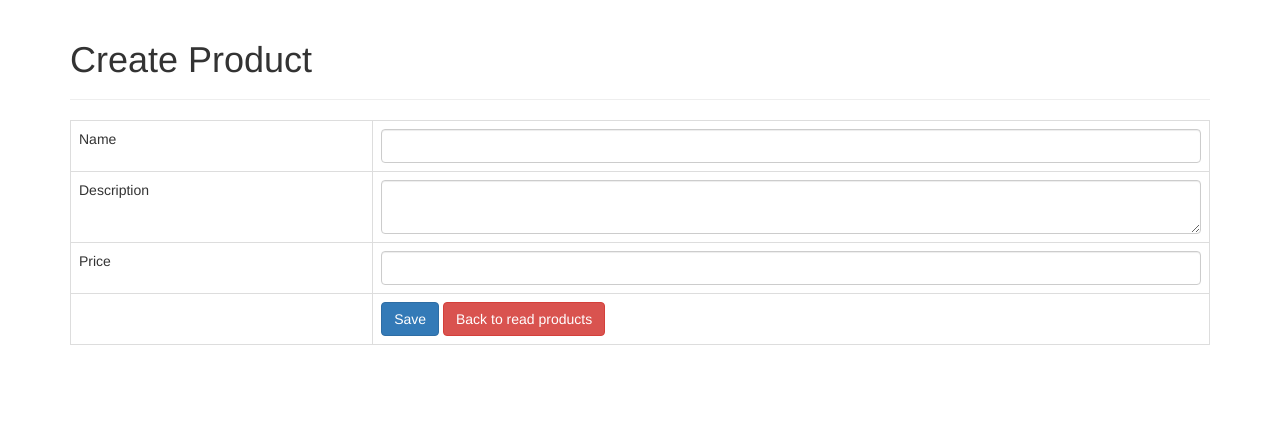
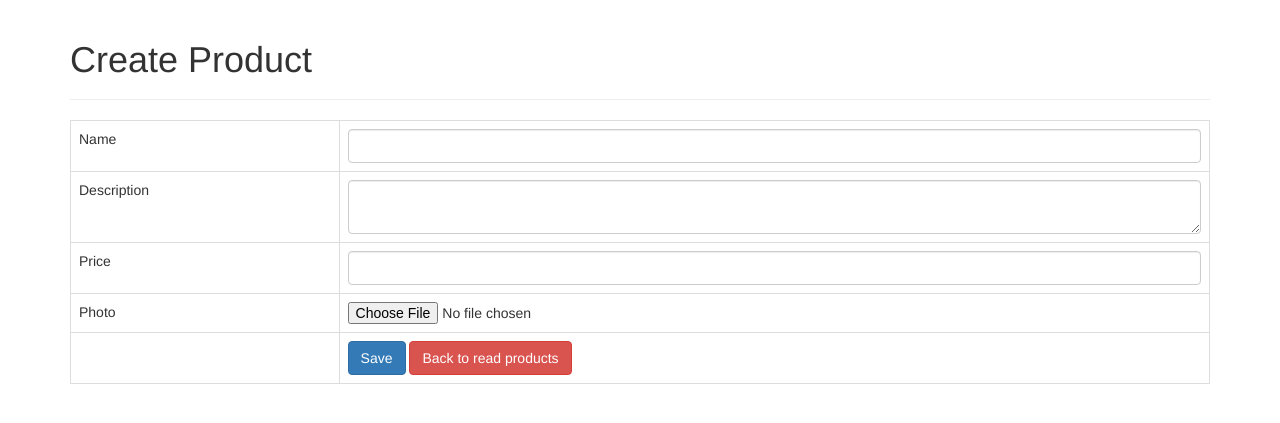
Before and after one commit to DanyZurita/PDO, a PHP site: page /create.php in a window 1280 px wide. Shown: the top 423 px of the page. Run offline with PHP 8.4, Linux system fonts and the light colour scheme; some libraries are stand-ins or nearby versions.

Commit message:
feat(index): Preparar la tabla para un campo img

```diff
--- a/create.php
+++ b/create.php
@@ -76,6 +76,10 @@
                     <td><input type='text' name='price' class='form-control' /></td>
                 </tr>
                 <tr>
+                    <td>Photo</td>
+                    <td><input type="file" name="image" /></td>
+                </tr>
+                <tr>
                     <td></td>
                     <td>
                         <input type='submit' value='Save' class='btn btn-primary' />
```
